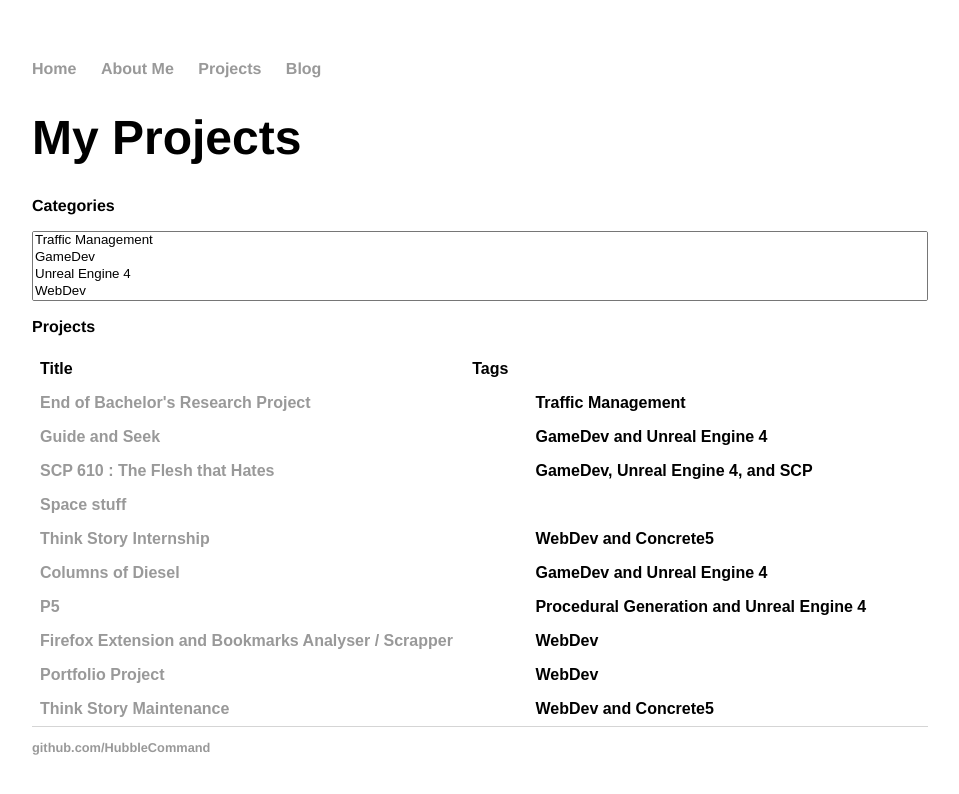
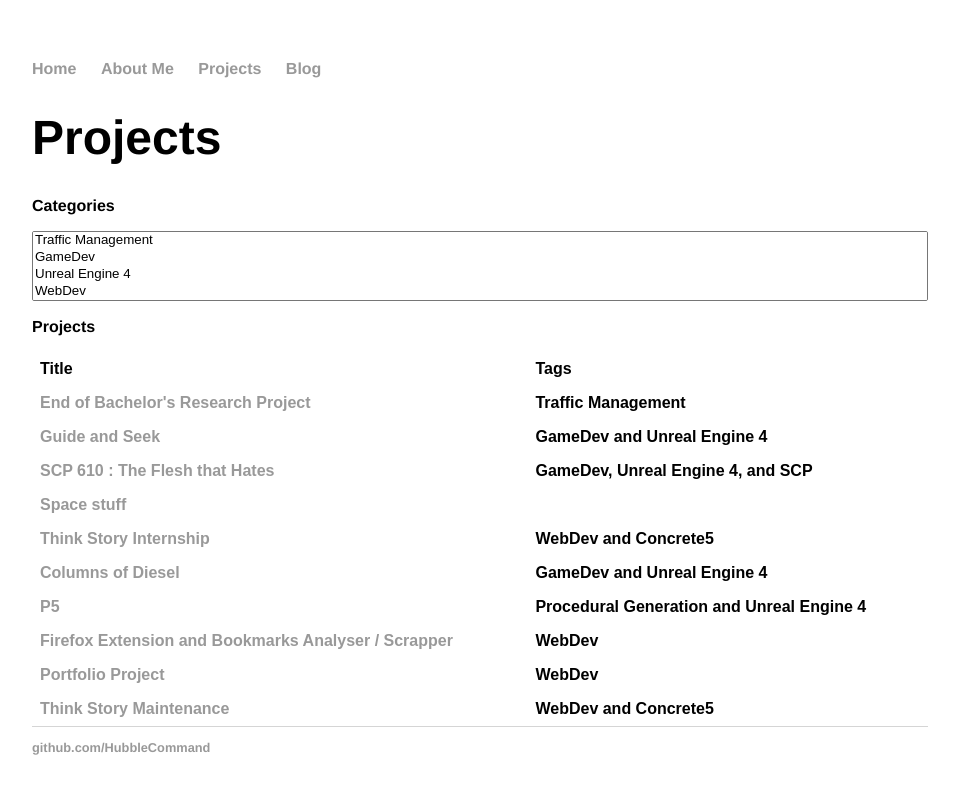
Before and after one commit to HubbleCommand/HubbleCommand.github.io, a Jekyll site: the page built from projects/index.html, in a window 1280 px wide. Shown: the top 794 px of the page, without its empty margins (160-1119 px from the left). Built offline with Jekyll 4.4.1, drawn with Linux system fonts in a browser that asks for light colours; nearby versions of some CDN libraries.

Commit message:
Projects list formatting

```diff
--- a/projects/index.html
+++ b/projects/index.html
@@ -1,6 +1,6 @@
 ---
 layout: default
-title: My Projects
+title: Projects
 ---
 <!--<script src="{{ base.url | prepend: site.url }}/assets/js/category_menu.js"></script>-->
 <script src="/assets/js/category_menu.js"></script>
@@ -15,15 +15,12 @@ title: My Projects
 <h3>Projects</h3>
 <div>
     <table>
-        <tbody>
+        <tbody id="project-list-to-filter">
             <tr>
                 <th>Title</th>
                 <th>Tags</th>
             </tr>
-        </tbody>
-    </table>
-    <table>
-        <tbody id="project-list-to-filter">
+
             {% assign projs = site.projects | sort: "date", "last" %}
             {% for project in projs %}
                 <tr data-categories='{{project.categories | jsonify }}'>
```
